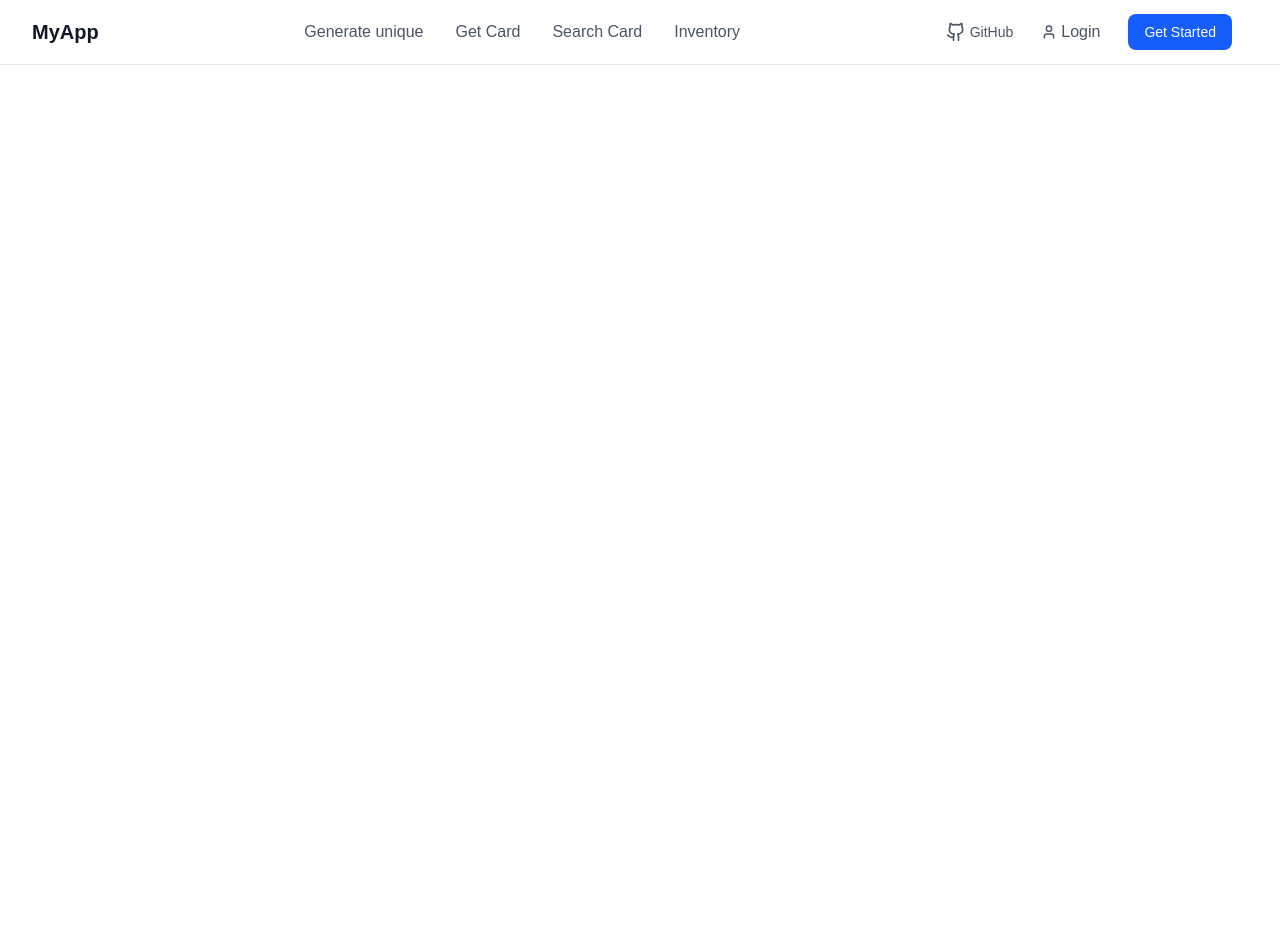
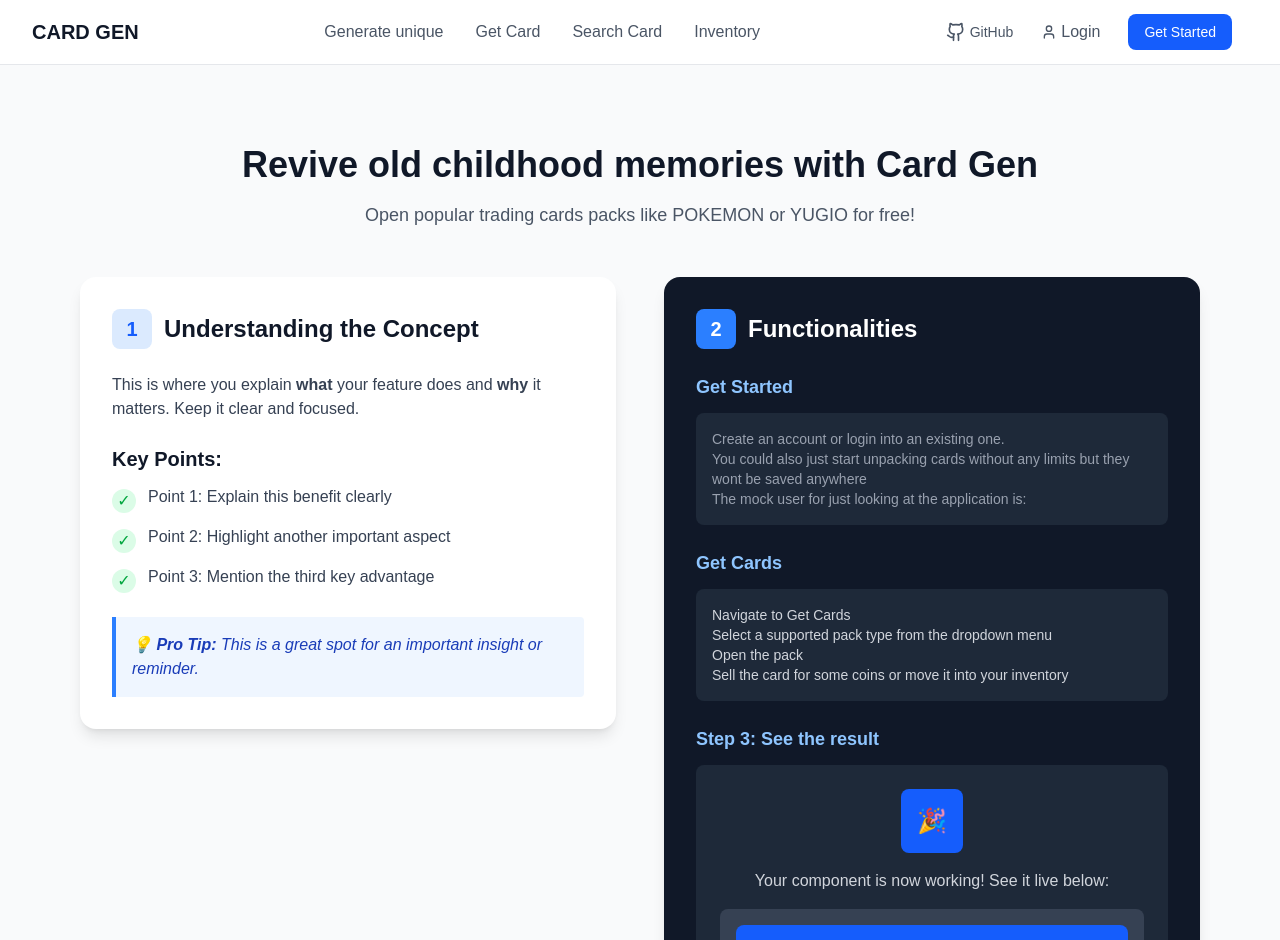
Before and after one commit to TUGRAZFABI/card_gen, a Next.js app: page / in a window 1280 px wide. Shown: the top 940 px of the page. Before the commit the page ends 800 px from the top, so only its background shows below. Built offline with nearby package versions, Linux system fonts and the light colour scheme.

Commit message:
Added landing page and fixed random card id.

```diff
--- /dev/null
+++ b/src/app/components/landingPage.tsx
@@ -0,0 +1,148 @@
+// app/components/explain-tutorial.tsx
+export default function LandingPage() {
+  return (
+    <section className="py-20 bg-gray-50 dark:bg-gray-900">
+      <div className="container mx-auto px-4 max-w-6xl">
+        <div className="text-center mb-12">
+          <h2 className="text-3xl md:text-4xl font-bold text-gray-900 dark:text-white mb-4">
+            Revive old childhood memories with Card Gen
+          </h2>
+          <p className="text-gray-600 dark:text-gray-300 text-lg max-w-2xl mx-auto">
+            Open popular trading cards packs like POKEMON or YUGIO for free!
+          </p>
+        </div>
+
+        <div className="grid lg:grid-cols-2 gap-12 items-start">
+          {/* Left Column - Explanation */}
+          <div className="bg-white dark:bg-gray-800 rounded-2xl p-8 shadow-lg">
+            <div className="flex items-center gap-3 mb-6">
+              <div className="w-10 h-10 bg-blue-100 dark:bg-blue-900 rounded-lg flex items-center justify-center">
+                <span className="text-blue-600 dark:text-blue-300 text-xl font-bold">1</span>
+              </div>
+              <h3 className="text-2xl font-bold text-gray-900 dark:text-white">
+                Understanding the Concept
+              </h3>
+            </div>
+
+            <div className="prose prose-lg dark:prose-invert max-w-none">
+              <p className="text-gray-700 dark:text-gray-300 mb-4">
+                This is where you explain <strong>what</strong> your feature does and
+                <strong> why</strong> it matters. Keep it clear and focused.
+              </p>
+
+              <h4 className="text-xl font-semibold mt-6 mb-3 text-gray-900 dark:text-white">
+                Key Points:
+              </h4>
+
+              <ul className="space-y-3 mb-6">
+                <li className="flex items-start">
+                  <div className="w-6 h-6 bg-green-100 dark:bg-green-900 rounded-full flex items-center justify-center mr-3 mt-1 flex-shrink-0">
+                    <span className="text-green-600 dark:text-green-300">✓</span>
+                  </div>
+                  <span className="text-gray-700 dark:text-gray-300">Point 1: Explain this benefit clearly</span>
+                </li>
+                <li className="flex items-start">
+                  <div className="w-6 h-6 bg-green-100 dark:bg-green-900 rounded-full flex items-center justify-center mr-3 mt-1 flex-shrink-0">
+                    <span className="text-green-600 dark:text-green-300">✓</span>
+                  </div>
+                  <span className="text-gray-700 dark:text-gray-300">Point 2: Highlight another important aspect</span>
+                </li>
+                <li className="flex items-start">
+                  <div className="w-6 h-6 bg-green-100 dark:bg-green-900 rounded-full flex items-center justify-center mr-3 mt-1 flex-shrink-0">
+                    <span className="text-green-600 dark:text-green-300">✓</span>
+                  </div>
+                  <span className="text-gray-700 dark:text-gray-300">Point 3: Mention the third key advantage</span>
+                </li>
+              </ul>
+
+              <div className="bg-blue-50 dark:bg-blue-900/20 border-l-4 border-blue-500 p-4 rounded-r">
+                <p className="text-blue-800 dark:text-blue-200 italic">
+                  💡 <strong>Pro Tip:</strong> This is a great spot for an important insight or reminder.
+                </p>
+              </div>
+            </div>
+          </div>
+
+          {/* Right Column - Tutorial */}
+          <div className="bg-gray-900 text-white rounded-2xl p-8 shadow-lg">
+            <div className="flex items-center gap-3 mb-6">
+              <div className="w-10 h-10 bg-blue-500 rounded-lg flex items-center justify-center">
+                <span className="text-white text-xl font-bold">2</span>
+              </div>
+              <h3 className="text-2xl font-bold text-white">
+                Functionalities
+              </h3>
+            </div>
+
+            <div className="space-y-6">
+              <div>
+                <h4 className="text-lg font-semibold mb-3 text-blue-300">
+                  Get Started
+                </h4>
+                <div className="bg-gray-800 rounded-lg p-4 font-mono text-sm overflow-x-auto">
+                  <p className="text-gray-400">
+                    Create an account or login into an existing one.
+                    <br/>
+                    You could also just start unpacking cards without any limits but they wont be saved anywhere
+                    <br/>
+                    The mock user for just looking at the application is:
+                    </p>
+                </div>
+              </div>
+
+              <div>
+                <h4 className="text-lg font-semibold mb-3 text-blue-300">
+                  Get Cards
+                </h4>
+                <div className="bg-gray-800 rounded-lg p-4 font-mono text-sm overflow-x-auto">
+                  <p className="text-gray-300">
+                    Navigate to Get Cards
+                    <br />
+                    Select a supported pack type from the dropdown menu
+                    <br />
+                    Open the pack
+                    <br />
+                    Sell the card for some coins or move it into your inventory
+                  </p>
+                </div>
+              </div>
+
+              <div>
+                <h4 className="text-lg font-semibold mb-3 text-blue-300">
+                  Step 3: See the result
+                </h4>
+                <div className="bg-gray-800 rounded-lg p-6 text-center">
+                  <div className="inline-block p-4 bg-blue-600 rounded-lg mb-4">
+                    <span className="text-2xl">🎉</span>
+                  </div>
+                  <p className="text-gray-300">
+                    Your component is now working! See it live below:
+                  </p>
+
+                  {/* Interactive Demo Area */}
+                  <div className="mt-4 p-4 bg-gray-700 rounded-lg">
+                    <button className="w-full py-3 bg-blue-600 hover:bg-blue-700 rounded-lg font-medium transition">
+                      Click to See Action
+                    </button>
+                    <div className="mt-4 text-center text-sm text-gray-400">
+                      (Interactive element will appear here)
+                    </div>
+                  </div>
+                </div>
+              </div>
+            </div>
+
+            <div className="mt-8 pt-6 border-t border-gray-700">
+              <a
+                href="#"
+                className="inline-flex items-center gap-2 text-blue-400 hover:text-blue-300"
+              >
+                View full documentation →
+              </a>
+            </div>
+          </div>
+        </div>
+      </div>
+    </section>
+  );
+}
--- a/src/app/components/navigation.tsx
+++ b/src/app/components/navigation.tsx
@@ -14,7 +14,7 @@ export default function Navigation() {
           {/* Logo */}
           <div className="flex items-center">
             <Link href="/" className="text-xl font-bold text-gray-900">
-              MyApp
+              CARD GEN
             </Link>
           </div>
 
--- a/src/app/components/singlePack.tsx
+++ b/src/app/components/singlePack.tsx
@@ -2,6 +2,7 @@
 
 import {useState} from 'react';
 import {supabase} from '../lib/supabase'
+import { strict } from 'assert';
 
 
 function getImageUrl(png_id : string,type : string)
@@ -33,6 +34,12 @@ export default function SinglePack()
 
   const [coins, setCoins] = useState<number>(0);
 
+  const rarityDict =
+    {
+        "Common": 40, "Uncommon" : 70, "Rare" : 90,  "Mythic" : 100,
+    }
+
+
 
   const openPack = async () => {
     const mockUserID = 1;
@@ -40,6 +47,7 @@ export default function SinglePack()
 
 
     const {data : userData} = await supabase.from('user_collection').select('coins').eq('id', mockUserID).single();
+
 
     const currentCoins = userData?.coins || 0;
     const updatedCoins = currentCoins - mockPriceOfPack;
@@ -52,12 +60,31 @@ export default function SinglePack()
 
     setCoins(updatedCoins);
 
-    const  {count} = await supabase.from(currentTypetoOpen).select('*', {count : 'exact'}).eq('rarity', 'Common');
+    const rarityTypeNumber = Math.floor(Math.random() * 100) + 1;
+    const rarityString = 'Common';
 
-    const randomCardID = Math.floor(Math.random() * (count || 0));
-    console.log("random number", randomCardID);
+    for(const [word,number] of Object.entries(rarityDict))
+    {
+        if(rarityTypeNumber <= number)
+        {
+            const rarityString = word;
+        }
+    }
 
-    const  {data} = await supabase.from(currentTypetoOpen).select('*').eq('id', randomCardID).single();
+    console.log("Das istr die rarity : " , rarityString);
+
+
+    const  {data: allCardsWithRarity} = await supabase.from(currentTypetoOpen).select('*').eq('rarity', rarityString);
+
+    if(!allCardsWithRarity || allCardsWithRarity.length === 0) {
+    console.error("No cards found for rarity:", rarityString);
+    return;
+  }
+
+    const randomIndex = Math.floor(Math.random() * allCardsWithRarity.length)
+    console.log("random number", randomIndex);
+
+    const  {data} = await supabase.from(currentTypetoOpen).select('*').eq('id', randomIndex).single();
 
     setCardPrice(mockPriceOfPack);
     setCardId(data.id);
@@ -118,8 +145,8 @@ export default function SinglePack()
             src={getImageUrl("0000",currentTypetoOpen)}
             onClick={openPack}
             style={{
-                width: '200px',
-                height: '300px',
+                width: '250px',
+                height: '350px',
             }}
             >
             </img>
@@ -137,8 +164,7 @@ export default function SinglePack()
                 fontSize: '12px',
                 justifyContent: 'center',
                 textAlign: 'center',
-                width : '200px',
-
+                width : '250px',
                 }}
             >
                Open Pack
@@ -155,15 +181,15 @@ export default function SinglePack()
             src={imageUrl}
             onClick={addToInventory}
             style={{
-                width: '200px',
-                height: '300px',
+                width: '250px',
+                height: '350px',
             }}
             >
             </img>
 
             <div style={{
             display: 'flex',
-            width: '200px',
+            width: '250px',
             gap: '5px',
             marginTop: '10px'
             }}>
@@ -177,7 +203,7 @@ export default function SinglePack()
                 border: 'none',
                 borderRadius: '4px',
                 cursor: 'pointer',
-                fontSize: '12px'
+                fontSize: '12px',
                 }}
             >
                Move to inventory
@@ -193,7 +219,7 @@ export default function SinglePack()
                 border: 'none',
                 borderRadius: '4px',
                 cursor: 'pointer',
-                fontSize: '12px'
+                fontSize: '12px',
                 }}
             >
                Quicksell for: {cardPrice}
--- a/src/app/page.tsx
+++ b/src/app/page.tsx
@@ -1,19 +1,27 @@
 import type { Metadata } from 'next'
 import { Inter } from 'next/font/google'
 import Navigation from './components/navigation'
+import LandingPage from './components/landingPage'
 import './globals.css'
+import { JSX } from 'react'
 
 const inter = Inter({ subsets: ['latin'], display: 'swap',variable: '--font-inter' })
 
+
+export const data : Metadata =
+{
+  title : 'Card gen'
+}
 export default function RootLayout({
   children,
 }: {
   children: React.ReactNode
-}) {
+}): JSX.Element { //must return a specific structure since next 13+
   return (
     <html lang="en">
       <body className={inter.variable}>
         <Navigation />
+        <LandingPage />
         <main>
           {children}
         </main>
```
Also changed, not shown: src/app/features/packCard/page.tsx (+20 -7 lines).
